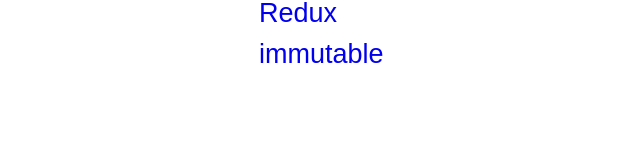
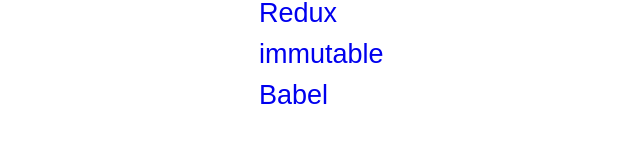
Before and after one commit to 2099/js, a plain HTML site: page index.html in a window 1280 px wide. Shown: the part 165-308 px from the top of the page, without its empty margins (41-681 px from the left). Drawn offline with Linux system fonts and the light colour scheme.

Commit message:
Update index.html

```diff
--- a/index.html
+++ b/index.html
@@ -23,6 +23,9 @@
       <div>
         <a href="https://facebook.github.io/immutable-js/" target="_blank">immutable</a>
       </div>
+      <div>
+        <a href="https://babeljs.io/" target="_blank">Babel</a>
+      </div>
 
 
     </div>
```
